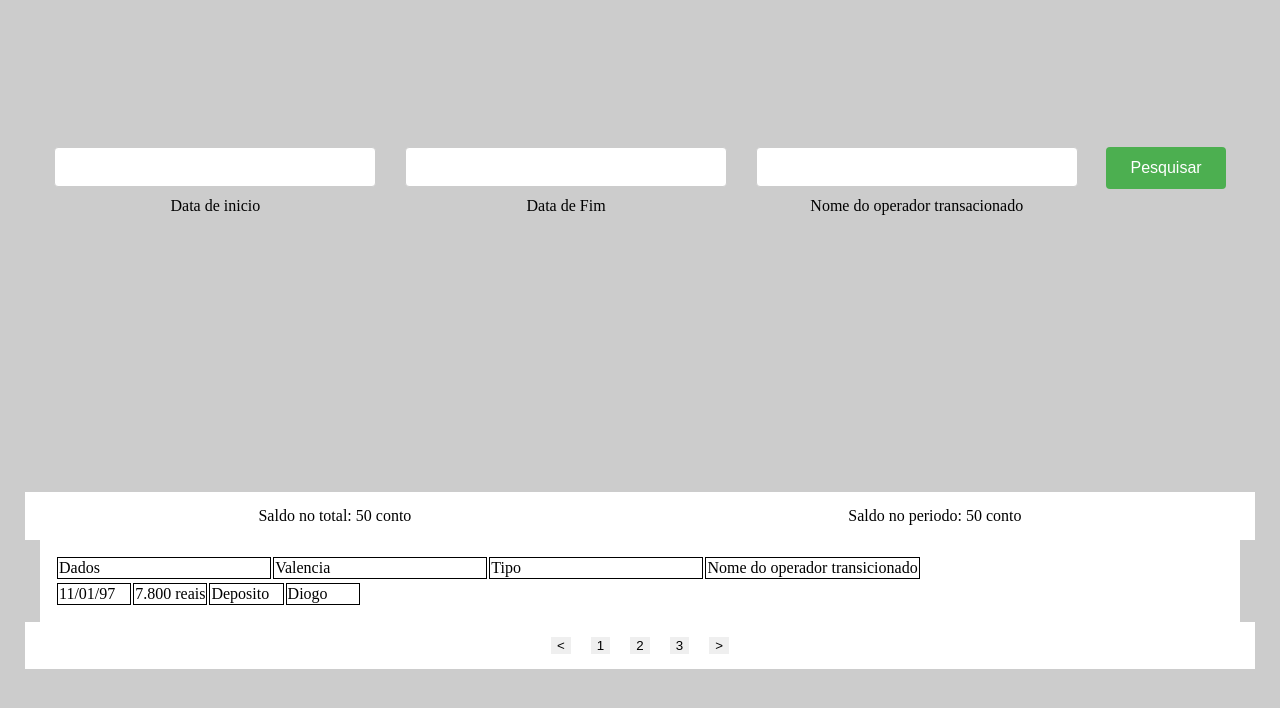
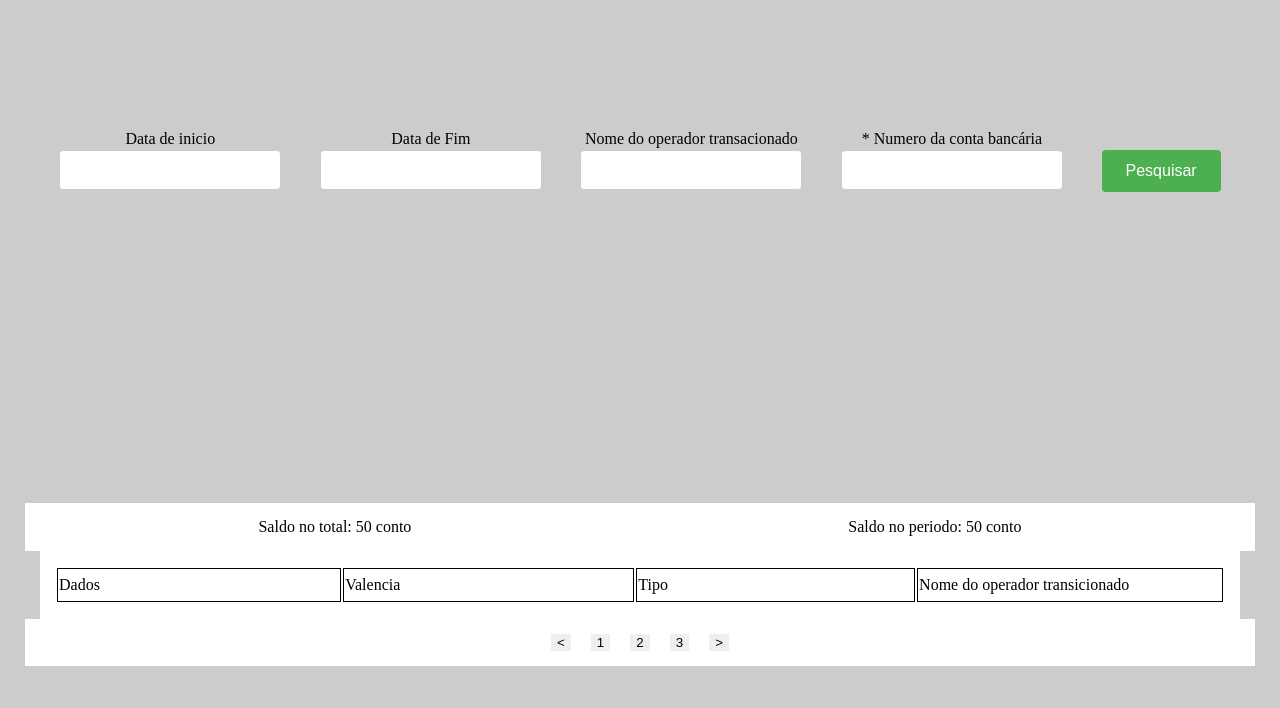
Before and after one commit to DgSantos017/PS-Java-React-front, a React (Vite) app: page / in a window 1280 px wide. Shown: the top 708 px of the page. Built offline with nearby package versions, Linux system fonts and the light colour scheme.

Commit message:
feat: add request for api

```diff
--- a/index.html
+++ b/index.html
@@ -6,7 +6,8 @@
     <meta name="viewport" content="width=device-width, initial-scale=1.0" />
     <title>Vite + React + TS</title>
   </head>
-  <body style="background-color: #ccc" id="root">
+  <body style="background-color: #ccc">
+    <div id="root"></div>
     <script type="module" src="/src/main.tsx"></script>
   </body>
 </html>
--- a/package.json
+++ b/package.json
@@ -10,14 +10,16 @@
     "preview": "vite preview"
   },
   "dependencies": {
+    "axios": "^1.4.0",
     "react": "^18.2.0",
     "react-dom": "^18.2.0",
     "styled-components": "^6.0.4"
   },
   "devDependencies": {
-    "@types/styled-components": "^5.1.26",
+    "@types/axios": "^0.14.0",
     "@types/react": "^18.2.14",
     "@types/react-dom": "^18.2.6",
+    "@types/styled-components": "^5.1.26",
     "@typescript-eslint/eslint-plugin": "^5.61.0",
     "@typescript-eslint/parser": "^5.61.0",
     "@vitejs/plugin-react": "^4.0.1",
--- a/src/App.tsx
+++ b/src/App.tsx
@@ -1,5 +1,12 @@
 import { Home } from './pages/Home'
+import { TransfersProvider } from './contexts/Transferencs'
 
-const App = () => <Home />
+const App = () => {
+  return (
+    <TransfersProvider>
+      <Home />
+    </TransfersProvider>
+  )
+}
 
 export default App
--- a/src/components/FilterTransfer.tsx
+++ b/src/components/FilterTransfer.tsx
@@ -1,21 +1,69 @@
-import {Form, BoxField, InputField, Span, ButtonSearch } from '../style/FilterTransferStyle'
+import { Form, BoxField, InputField, Span, ButtonSearch } from '../style/FilterTransferStyle'
+import { useState } from 'react'
+import axios from 'axios'
+import { useTransfersContext } from '../contexts/Transferencs';
 
 export const FilterTransfer = () => {
+
+    const { setData } = useTransfersContext();
+
+     const [startDate, setStartDate] = useState('');
+     const [endDate, setEndDate] = useState('');
+     const [operatorName, setOperatorName] = useState('');
+     const [numberAccount, setNumberAccount] = useState('')
+
+     const urlLocal = 'http://localhost:8080/transfers/'
+     const urlDeploy = 'https://ps-java-react-production.up.railway.app/transfers/'
+
+     const handleSearch = async (event: any) => {
+        event.preventDefault();
+
+        await axios.get(`${urlDeploy}${numberAccount}`, {
+            params: {
+                startDate: startDate,
+                endDate: endDate,
+                transactionOperatorName: operatorName
+            }
+        })
+        .then((response) => {
+            setData(response.data)
+        })
+        .catch((error) => {
+            console.log(`ERRO: ', ${error}`)
+        })
+    }
+
     return <Form>
         <BoxField>
-            <InputField />
+            <InputField
+                value={startDate}
+                onChange={e => setStartDate(e.target.value)}
+            />
             <Span> Data de inicio </Span>
         </BoxField>
         <BoxField>
-            <InputField />
+            <InputField
+                value={endDate}
+                onChange={e => setEndDate(e.target.value)}
+            />
             <Span> Data de Fim </Span>
         </BoxField>
         <BoxField>
-            <InputField />
+            <InputField
+                value={operatorName}
+                onChange={e => setOperatorName(e.target.value)}
+            />
             <Span> Nome do operador transacionado </Span>
         </BoxField>
         <BoxField>
-            <ButtonSearch>
+            <InputField required
+                value={numberAccount}
+                onChange={e => setNumberAccount(e.target.value)}
+            />
+            <Span> * Numero da conta bancária </Span>
+        </BoxField>
+        <BoxField>
+            <ButtonSearch onClick={handleSearch}>
                 Pesquisar
             </ButtonSearch>
         </BoxField>
--- a/src/components/ReportTransfer.tsx
+++ b/src/components/ReportTransfer.tsx
@@ -1,6 +1,10 @@
 import { ContainerReport, BoxDados, BoxPaginacao, BoxSaldo, Info, Button, TR, TD } from '../style/FilterReportStyle'
+import { useTransfersContext } from '../contexts/Transferencs'
 
 export const ReportTransfer = () => {
+
+    const { data } = useTransfersContext();
+
     return <ContainerReport>
         <BoxSaldo>
             <Info> Saldo no total: 50 conto </Info>
@@ -13,12 +17,14 @@ export const ReportTransfer = () => {
                 <TD> Tipo </TD>
                 <TD> Nome do operador transicionado </TD>
             </TR>
-            <TR>
-                <TD> 11/01/97 </TD>
-                <TD> 7.800 reais </TD>
-                <TD> Deposito </TD>
-                <TD> Diogo </TD>
-            </TR>
+            {data.map((item) => (
+          <TR key={item.id}>
+            <TD>{item.transferDate}</TD>
+            <TD>{item.value}</TD>
+            <TD>{item.type}</TD>
+            <TD>{item.transactionOperatorName}</TD>
+          </TR>
+        ))}
         </BoxDados>
         <BoxPaginacao>
             <Button> &lt; </Button>
--- /dev/null
+++ b/src/contexts/Transferencs.tsx
@@ -0,0 +1,17 @@
+import { createContext, useContext, useState } from 'react';
+
+const TransfersContext = createContext({});
+
+export const useTransfersContext = () => {
+  return useContext(TransfersContext)
+}
+
+export const TransfersProvider = ({ children }) => {
+  const [data, setData] = useState([]);
+
+  return (
+    <TransfersContext.Provider value={{ data, setData }}>
+      {children}
+    </TransfersContext.Provider>
+  )
+}
--- a/src/style/FilterReportStyle.ts
+++ b/src/style/FilterReportStyle.ts
@@ -46,13 +46,14 @@ cursor: pointer;
 `;
 
 export const TR = styled.tr`
-width: 100%;
+
 `;
 
 
 export const TD = styled.td`
-width: 25%;
-border: none;
+
+width: 500px;
+height: 30px;
 border: 1px solid black;
-margin: 0;
+align-items: center;
 `;
--- a/src/style/FilterTransferStyle.ts
+++ b/src/style/FilterTransferStyle.ts
@@ -17,6 +17,8 @@ align-items: center;
 export const Span = styled.label`
 
 margin-top: 10px;
+position: relative;
+top: -70px;
 `;
 
 export const InputField = styled.input`
@@ -24,7 +26,7 @@ padding: 10px;
   border: 1px solid #ccc;
   border-radius: 4px;
   font-size: 16px;
-  width: 300px;
+  width: 200px;
   outline: none;
 
 
```
Also changed, not shown: 1 other file (tests, documents, lock files or other folders).
